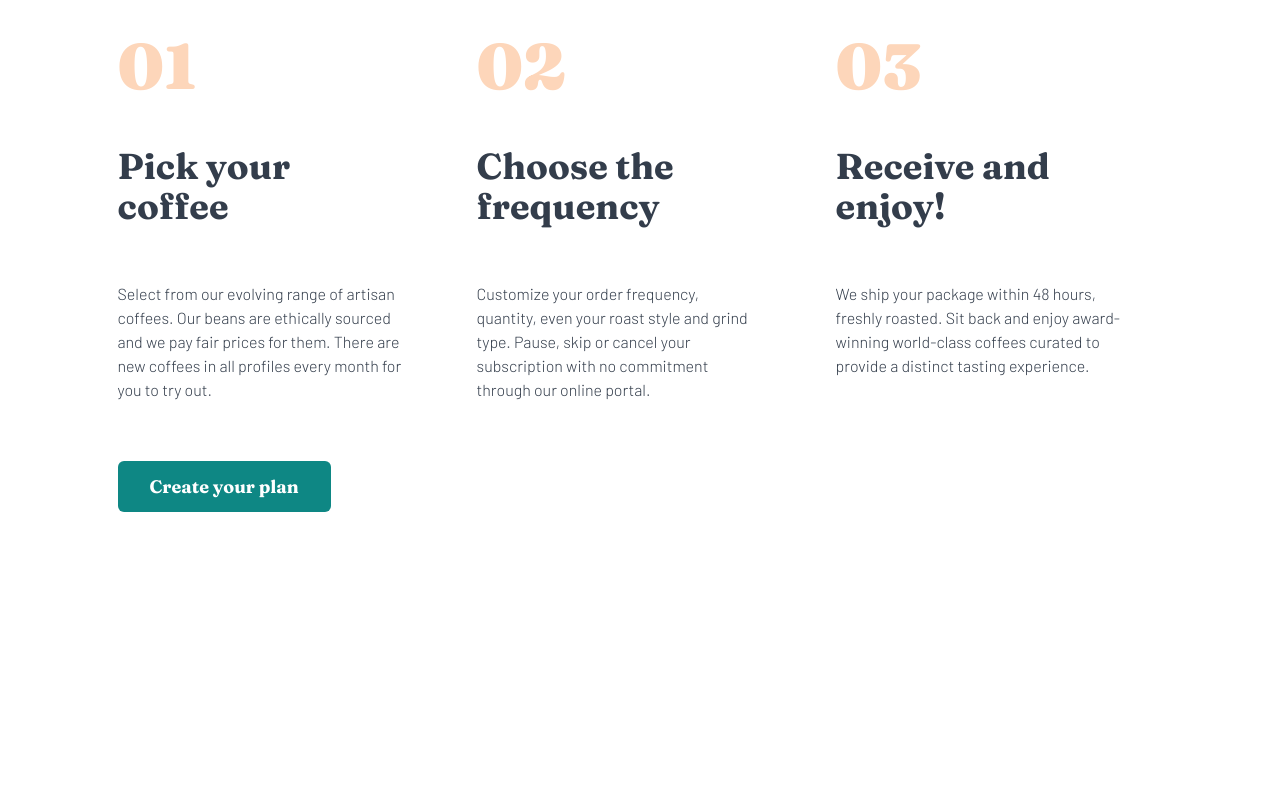
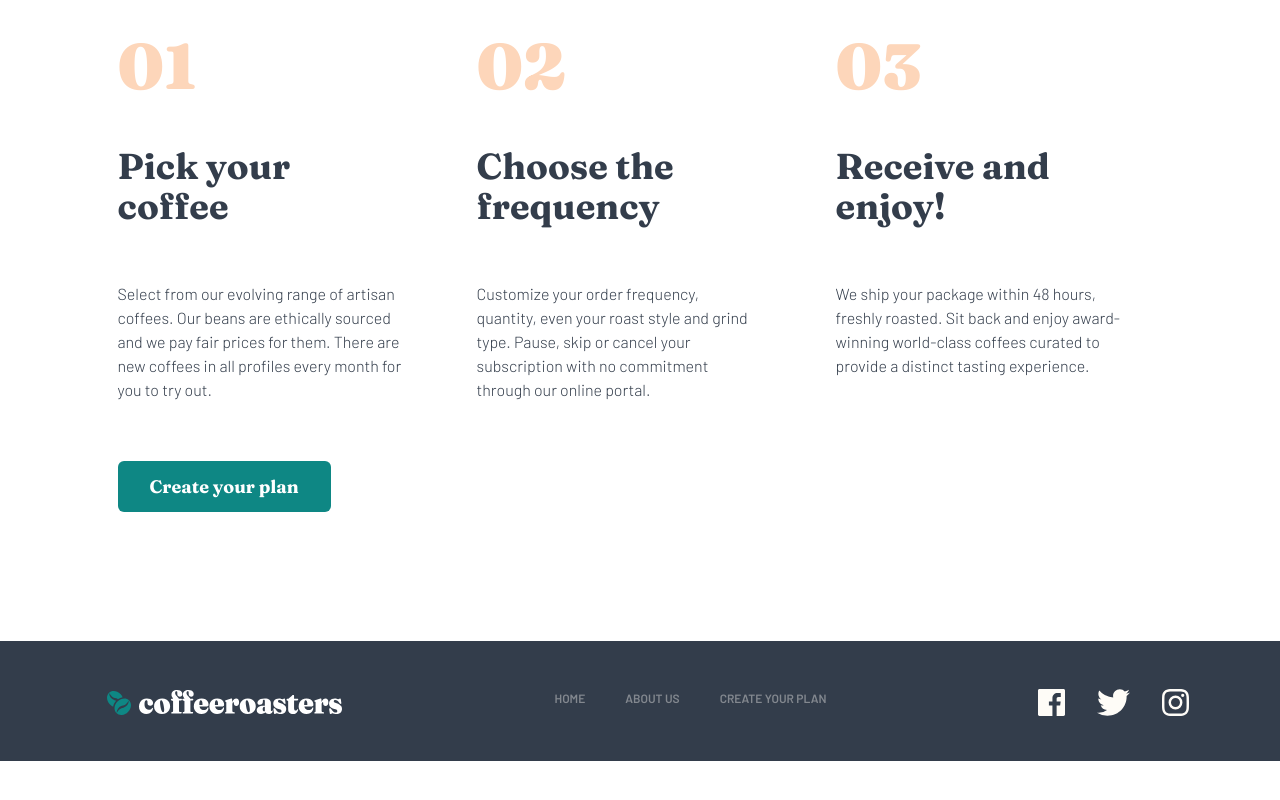
Before and after one commit to k-monnik/coffeeroasters-subscription, a React (Create React App) app: page / in a window 1280 px wide. Shown: the part 2615-3415 px from the top of the page. Before the commit the page ends 3183 px from the top, so only its background shows below. Built offline with nearby package versions, Linux system fonts and the light colour scheme.

Commit message:
add styling to footer

```diff
--- a/src/App.js
+++ b/src/App.js
@@ -6,13 +6,14 @@ import Home from './components/Home';
 // import Plan from './components/Plan';
 // import NewPlan from './components/NewPlan';
 // import MenuCard from './components/MenuForm';
-// import Footer from './components/Footer';
+import Footer from './components/Footer';
 
 function App() {
   return (
     <div className="h-screen bg-cream font-Barlow">
       <Nav />
       <Home />
+      <Footer />
       {/* <NewPlan /> */}
     </div>
   );
--- a/src/components/Footer.js
+++ b/src/components/Footer.js
@@ -1,15 +1,37 @@
-import React from 'react'
+import fb from '../starter-code/assets/shared/desktop/icon-facebook.svg';
+import ig from '../starter-code/assets/shared/desktop/icon-instagram.svg';
+import tw from '../starter-code/assets/shared/desktop/icon-twitter.svg';
+import logo from '../starter-code/assets/shared/desktop/logo.svg';
 
 const Footer = () => {
     return (
-        <div>
-            <p>
-                Home
-                About us
-                Create your plan
-            </p>
+        <div className=''>
+            <div className='md:w-[1280px] md:h-[120px] bg-dark-grey-blue mx-auto'>
+                <div className='flex justify-around pt-12'>
+                    <div className=''>
+                        <img src={logo} alt="coffeeroasters logo with 2 coffee beans" className='text-white' />
+                    </div>
 
+                    <div className='flex gap-10 uppercase text-xs text-grey font-semibold font-Barlow'>
+                        <p>Home</p>
+                        <p>About us</p>
+                        <p>Create your plan</p>
+                    </div>
+                    <div className='flex gap-8'>
+                        <img src={fb} alt="facebook square f icon" />
+                        <img src={tw} alt="twitter bird icon" />
+                        <img src={ig} alt="instagram camera icon" />
+
+                    </div>
+                </div>
+
+
+            </div>
+            <div className='h-32'>
+
+            </div>
         </div>
+
     )
 }
 
--- a/src/components/Home.js
+++ b/src/components/Home.js
@@ -10,8 +10,10 @@ import truck from '../starter-code/assets/home/desktop/icon-truck.svg';
 import oval from '../starter-code/assets/home/desktop/oval.svg';
 import line from '../starter-code/assets/home/desktop/Path.png';
 
+
 const Home = () => {
     return (
+        <>
             <div className='w-full'>
                 {/* HERO IMAGE START */}
                 <div className='container relative'>
@@ -106,7 +108,7 @@ const Home = () => {
 
                 {/* HOW IT WORKS START */}
 
-            <div className='md:w-[1045px] md:h-[565px] mx-auto mb-24'>
+                <div className='md:w-[1045px] md:h-[565px] mx-auto mb-64'>
                     <h1 className='font-Fraunces font-bold text-grey text-2xl my-24'>How it works</h1>
                     <div className='my-12'>
                         <img src={line} alt="thin peach horizontal line" className='mt-16' />
@@ -152,7 +154,12 @@ const Home = () => {
 
 
 
+
             </div>
+
+        </>
+
+
     )
 }
 
--- a/src/index.css
+++ b/src/index.css
@@ -1,5 +1,5 @@
-@import url('https://fonts.googleapis.com/css2?family=Fraunces:wght@400;600;700;800;900&display=swap');
-@import url('https://fonts.googleapis.com/css2?family=Barlow:wght@100;200;300;400;700&display=swap');
+@import url('https://fonts.googleapis.com/css2?family=Fraunces:wght@400;500;600;700;800;900&display=swap');
+@import url('https://fonts.googleapis.com/css2?family=Barlow:wght@100;200;300;400;500;600;700&display=swap');
 
 @tailwind base;
 @tailwind components;
```
Also changed, not shown: src/starter-code/assets/shared/desktop/beans-logo.png (added), src/starter-code/assets/shared/desktop/logo.svg. Lines whose indentation alone changed are shown as unchanged.
